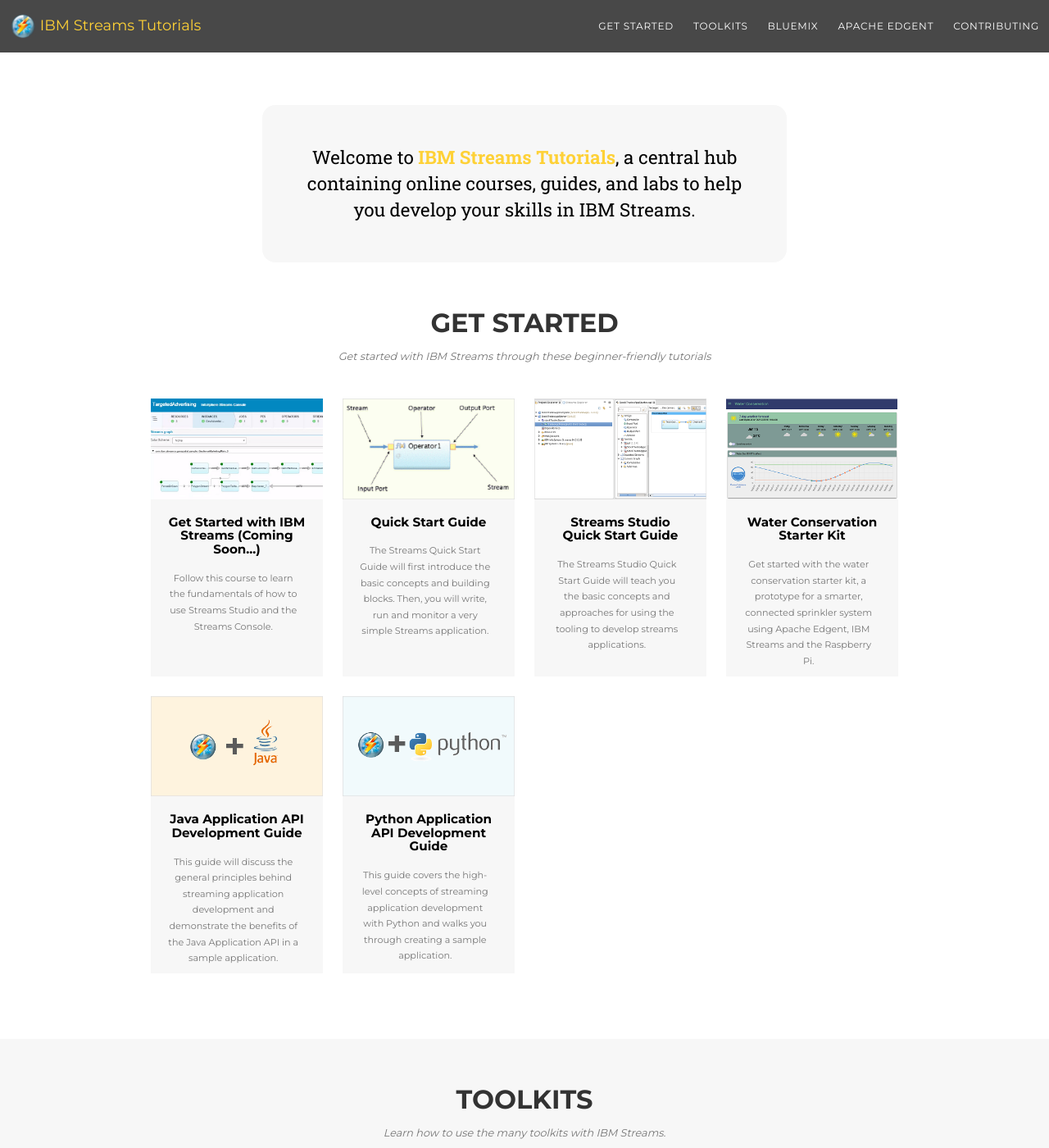
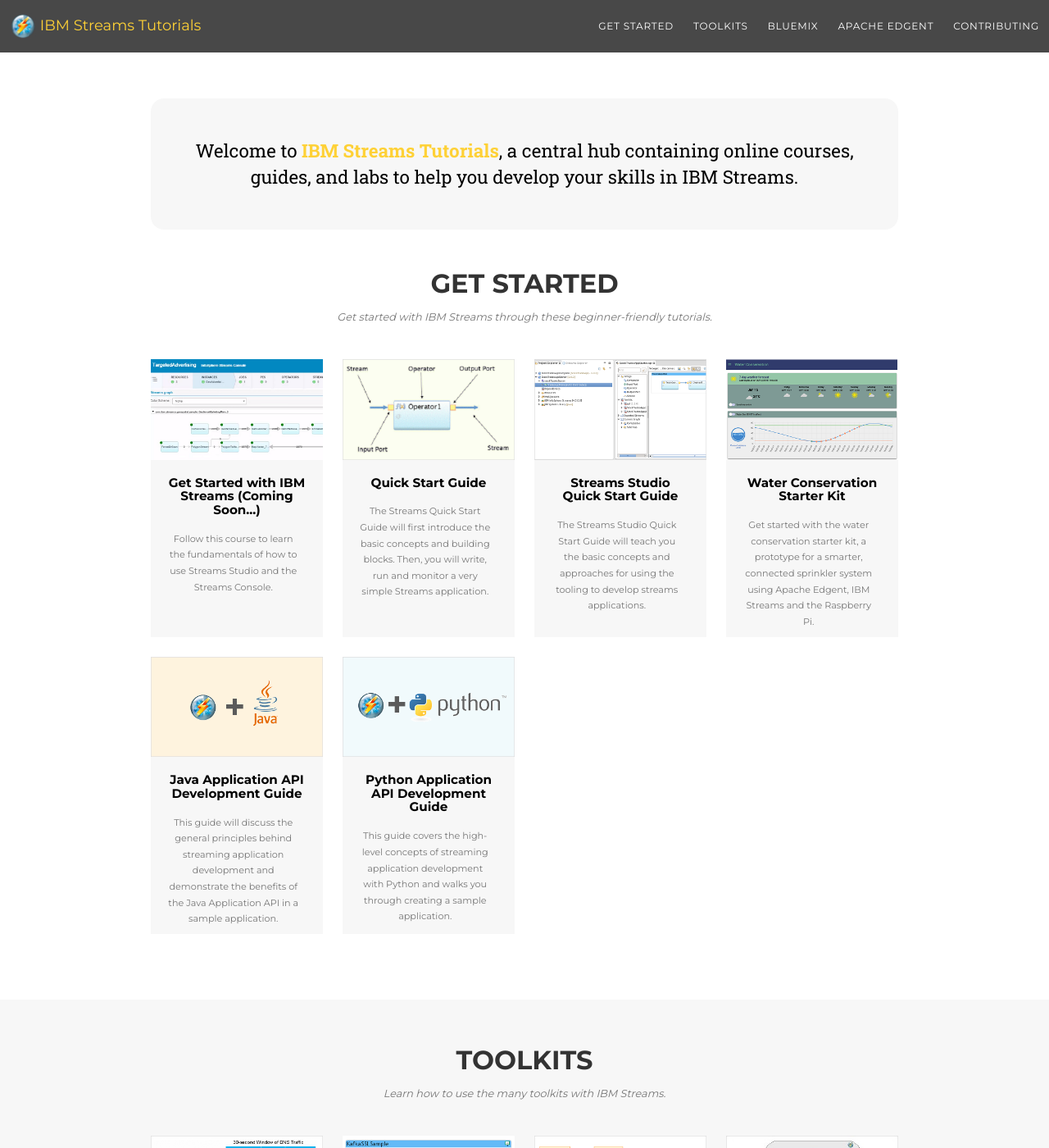
Before and after one commit to IBMStreams/tutorials, a Jekyll site: the page built from index.html, in a window 1280 px wide and 1400 px high. Shown: the whole window at 82% size. Built offline with Jekyll 4.4.1, drawn with Linux system fonts in a browser that asks for light colours; nearby versions of some CDN libraries; some web fonts are replaced; some of the changed text lies outside the part shown.

Commit message:
Move intro text into Get Started container

```diff
--- a/_includes/apacheEdgent.html
+++ b/_includes/apacheEdgent.html
@@ -5,7 +5,7 @@
         <div class="row">
             <div class="col-lg-12 text-center">
                 <h2 class="section-heading">Apache Edgent</h2>
-                <h3 class="section-subheading text-muted">Learn how to get started with Apache Edgent on edge devices such as the Raspberry Pi</h3>
+                <h3 class="section-subheading text-muted">Learn how to get started with Apache Edgent on edge devices such as the Raspberry Pi.</h3>
             </div>
         </div>
         <div class="row">
--- a/_includes/bluemix.html
+++ b/_includes/bluemix.html
@@ -5,7 +5,7 @@
         <div class="row">
             <div class="col-lg-12 text-center">
                 <h2 class="section-heading">Streaming Analytics on Bluemix</h2>
-                <h3 class="section-subheading text-muted">Learn how to use IBM Streams with Streaming Analytics on Bluemix</h3>
+                <h3 class="section-subheading text-muted">Learn how to use IBM Streams with Streaming Analytics on Bluemix.</h3>
             </div>
         </div>
         <div class="row">
--- a/_includes/css/agency.css
+++ b/_includes/css/agency.css
@@ -14,9 +14,9 @@
 
 #introduction {
     background-color: #f7f7f7;
-    margin: 160px auto 0px auto;
+    margin: 80px auto 60px auto;
     height: 5%;
-    width: 50%;
+    width: 100%;
     min-width: 720px;
     border-radius: 20px;
     text-align: center;
--- a/_includes/getStarted.html
+++ b/_includes/getStarted.html
@@ -2,10 +2,13 @@
 <a name="onlineCourses"></a>
 <section id="portfolio" class="bg-white">
     <div class="container">
+        <div id="introduction">
+          Welcome to <strong>IBM Streams Tutorials</strong>, a central hub containing online courses, guides, and labs to help you develop your skills in IBM Streams.
+        </div>
         <div class="row">
             <div class="col-lg-12 text-center">
                 <h2 class="section-heading">Get Started</h2>
-                <h3 class="section-subheading text-muted">Get started with IBM Streams through these beginner-friendly tutorials</h3>
+                <h3 class="section-subheading text-muted">Get started with IBM Streams through these beginner-friendly tutorials.</h3>
             </div>
         </div>
         <div class="row">
--- a/_layouts/default.html
+++ b/_layouts/default.html
@@ -3,9 +3,6 @@
 
   {% include head.html %}
   <body id="page-top" class="index">
-    <div id="introduction">
-      Welcome to <strong>IBM Streams Tutorials</strong>, a central hub containing online courses, guides, and labs to help you develop your skills in IBM Streams.
-    </div>
     {% include header.html %}
     {% include getStarted.html %}
     {% include toolkits.html %}
```
